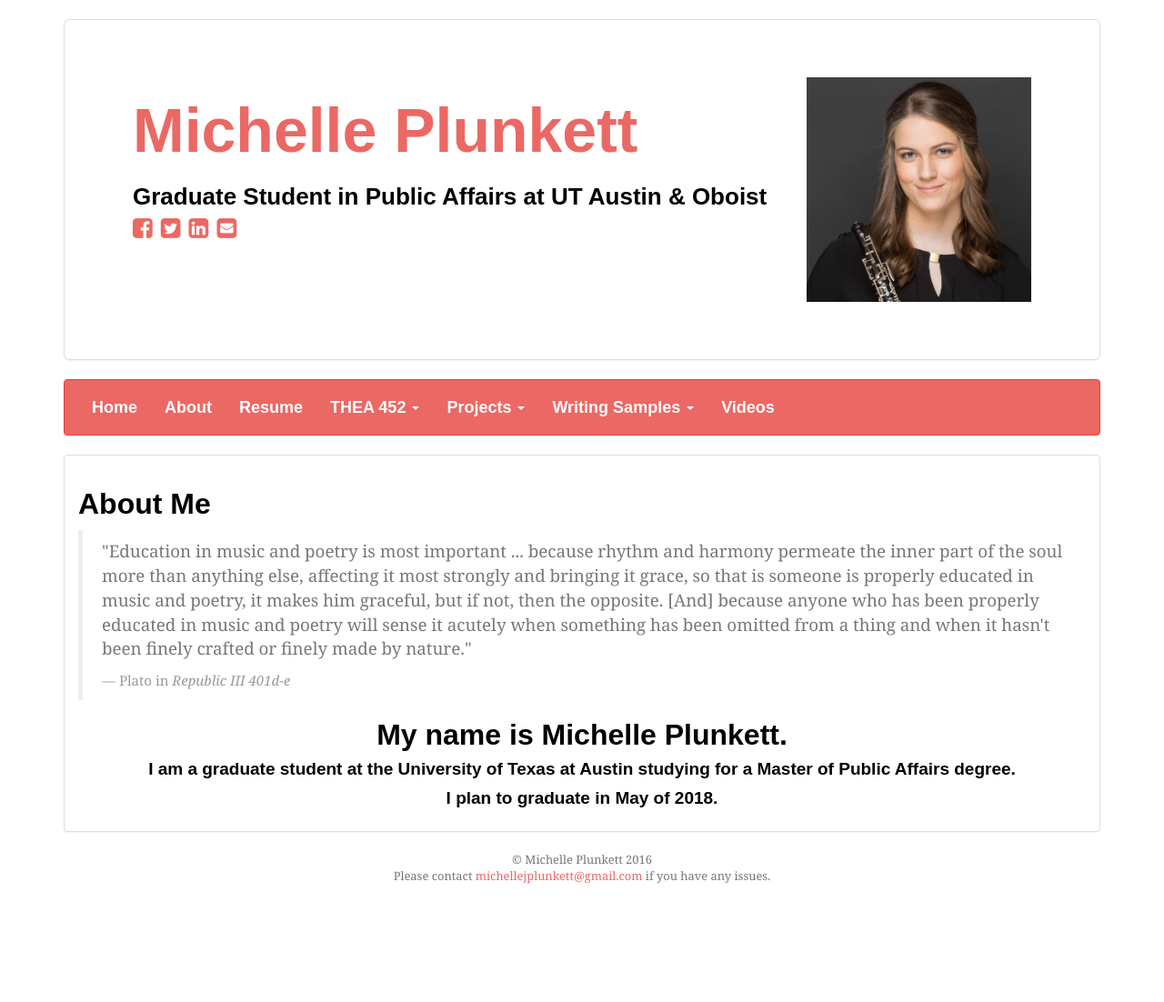
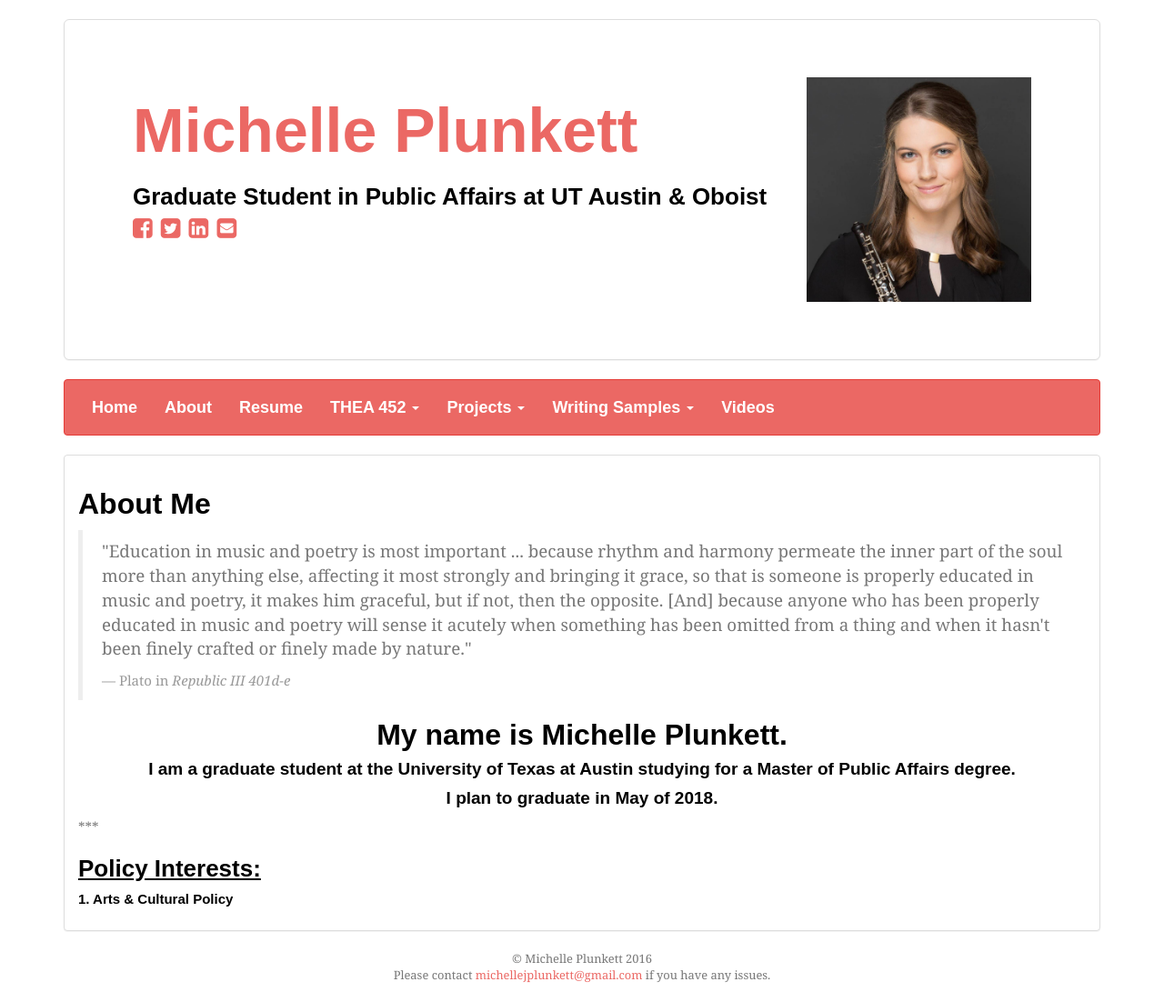
Before and after one commit to michelleplunkett/michelleplunkett.github.io, a Jekyll site: the page built from about.html, in a window 1280 px wide. Shown: the whole page at 91% size. Built offline with Jekyll 4.4.1, drawn with Linux system fonts in a browser that asks for light colours; nearby versions of some CDN libraries; some web fonts are replaced; Markdown is read by kramdown in place of the engine named in the settings; before the commit the page ends 993 px from its top, so only the background shows below that.

Commit message:
Update about.html

```diff
--- a/about.html
+++ b/about.html
@@ -11,5 +11,8 @@ title:	"About Me"
 <center>
 	<h2>My name is Michelle Plunkett.</h2>
 	<p><h4>I am a graduate student at the University of Texas at Austin studying for a Master of Public Affairs degree.</h4></p>
-	<p><h4>I plan to graduate in May of 2018.</h4></p>
+	<p><h4>I plan to graduate in <b>May of 2018</b>.</h4></p>
 </center>
+***
+<h3><u>Policy Interests:</u></h3>
+<h5>1. Arts & Cultural Policy</h5>
```
